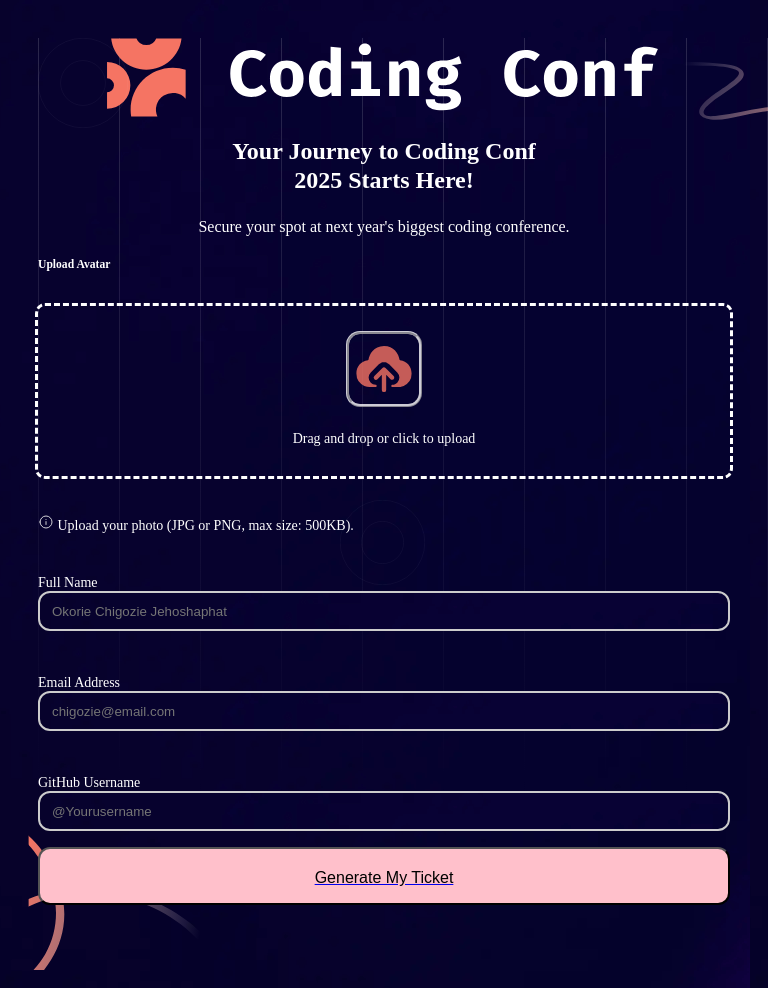
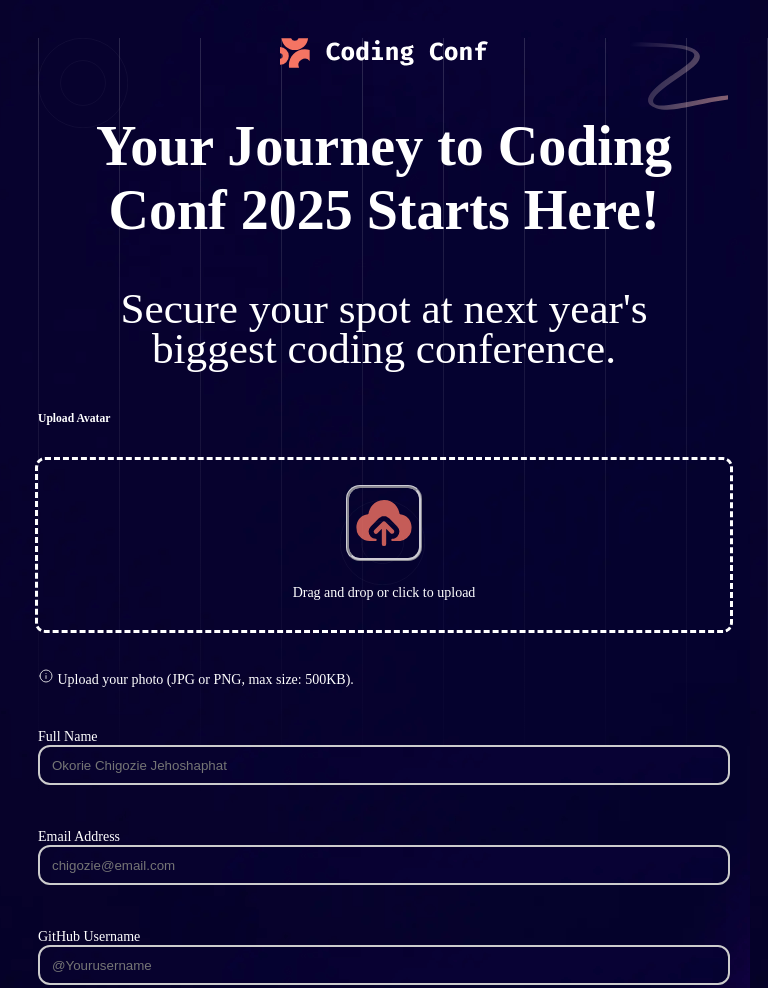
Before and after one commit to Chigybillionz/confrence-program, a plain HTML site: page index.html in a window 768 px wide. Shown: the top 988 px of the page. Drawn offline with nearby package versions, Linux system fonts and the light colour scheme.

Commit message:
another commit

```diff
--- a/index.css
+++ b/index.css
@@ -1,3 +1,4 @@
+
 .ticketG {
     animation: transitionIn 3s;
     width: 100%;
@@ -149,7 +150,7 @@ h2 {
 #preview {
     position: absolute;
     display: block;
-    margin-left: 160px;
+    margin-left: 287px;
     width: 70px;
     height: 70px;
     border-radius: 14px;
@@ -383,8 +384,8 @@ h6 {
 
 #buttons {
     position: absolute;
-    top: 360px;
-    left: 200px;
+    top: 570px;
+    left: 350px;
     transform: translate(-50%, -50%);
     text-decoration: none;
     cursor: pointer;
@@ -441,7 +442,8 @@ h6 {
         transform: rotate(360deg);
     }
 }
-@media (max-width:768px){
+@media (min-width: 720px){
+ /* @media (max-width:720px){ */
 body{
     padding: 10px;
     font-size: 14px;
@@ -450,20 +452,19 @@ body{
     padding: 20px;
   }
   .logo img {
-    width: 80%;
     margin: 0 auto;
   }
   #topcardrightdesign img {
     position: absolute;
-    right: 0;
-    top: 50px;
+    right: 40px;
+    top: 30px;
     transform: none;
-    height: 60px;
+    height: 70px;
     margin: 10px auto;
+
   }
   h2 {
-    font-size: 1.5rem;
-    line-height: 1.8rem;
+    font-size: 3.5rem;
     text-align: center;
   }
   p {
@@ -476,7 +477,6 @@ body{
     margin: 20px auto;
   }
   .toplogo2 img {
-    /* width: 15%; */
     margin-top: 20px;
     position: relative;
   }
@@ -501,7 +501,6 @@ body{
     margin-top: 166px
   }
   .topdesignlogo img{
-/* position: relative; */
 margin-top:20px;
 margin-right: 302px
   }
@@ -509,7 +508,4 @@ margin-right: 302px
     background-size: cover;
     padding: 20px;
   }
-
-
-
 }
--- a/index.html
+++ b/index.html
@@ -48,13 +48,14 @@
     </div>
     <div class="logo">
       <!-- this is for the top logo -->
-      <img src="assets/images/logo-full.svg" alt="top logo" style="align-items: center;">
+      <img src="assets/images/logo-full.svg">
     </div>
     <div id="topcardrightdesign">
       <img src="assets/images/pattern-squiggly-line-top.svg" alt="">
     </div>
-    <h2>Your Journey to Coding Conf <br>2025 Starts Here!</h2>
-    <p>Secure your spot at next year's biggest coding conference.</p>
+
+    <h2>Your Journey to Coding <br>Conf 2025 Starts Here!</h2>
+    <p style="font-size: 2.7rem; line-height: 2.5rem;">Secure your spot at next year's <br>biggest coding conference.</p>
     <h5 id="textUP">Upload Avatar </h5>
     <div id="Drag">
       <img id="preview" src="" alt="images " style="display: none">
@@ -150,8 +151,7 @@
     <p style="line-height: 25px;">We've emailed your ticket to <br><span style="color: hsla(7, 60%, 67%, 0.849)"
         id="emailShow">
         <br></span> and will send
-      <br>updates
-      in the run up to the event.
+      <br>updates in the run up to the event.
     </p> <br> <br> <br>
 
     <div class="submittion">
```
Also changed, not shown: index.js (line endings or trailing spaces).
